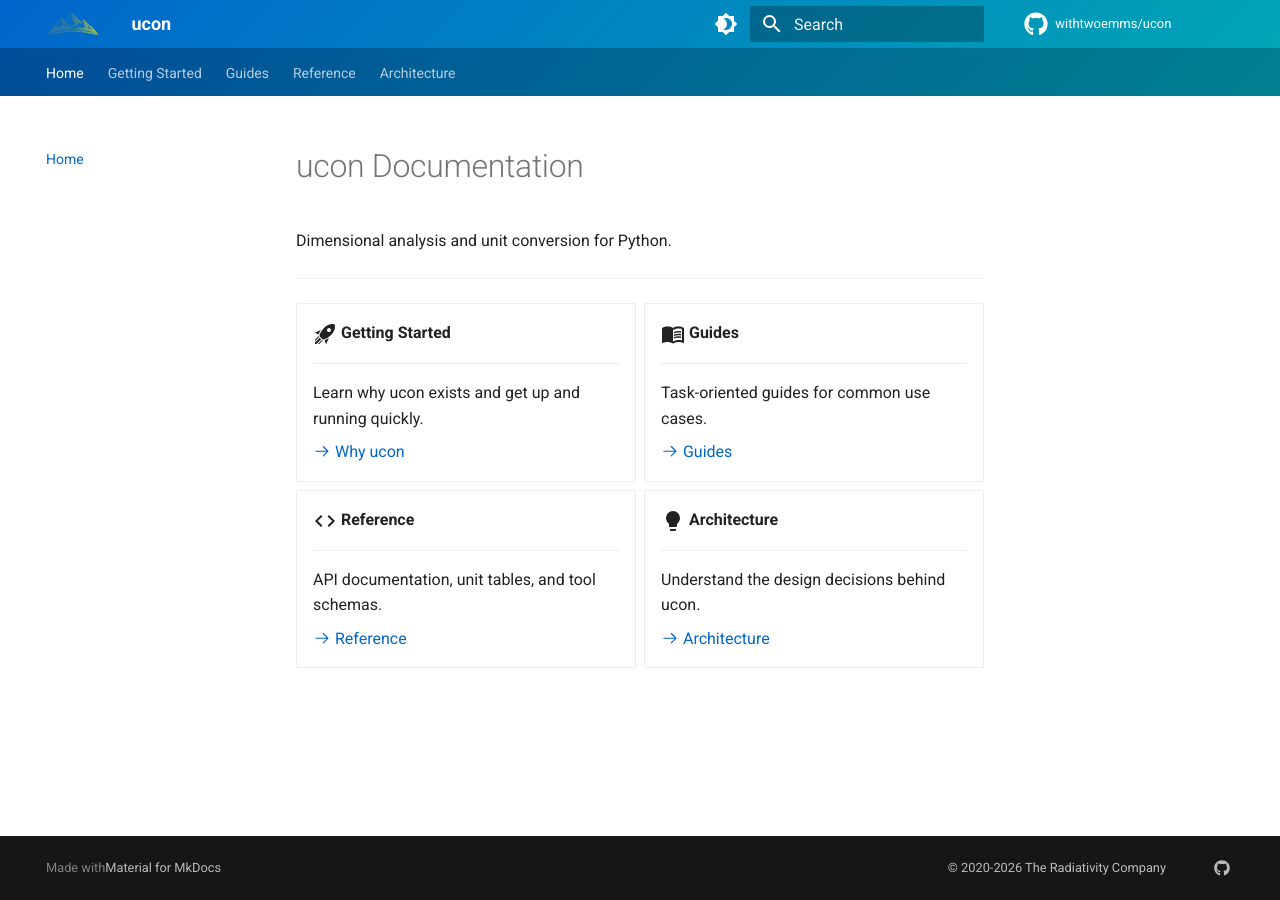
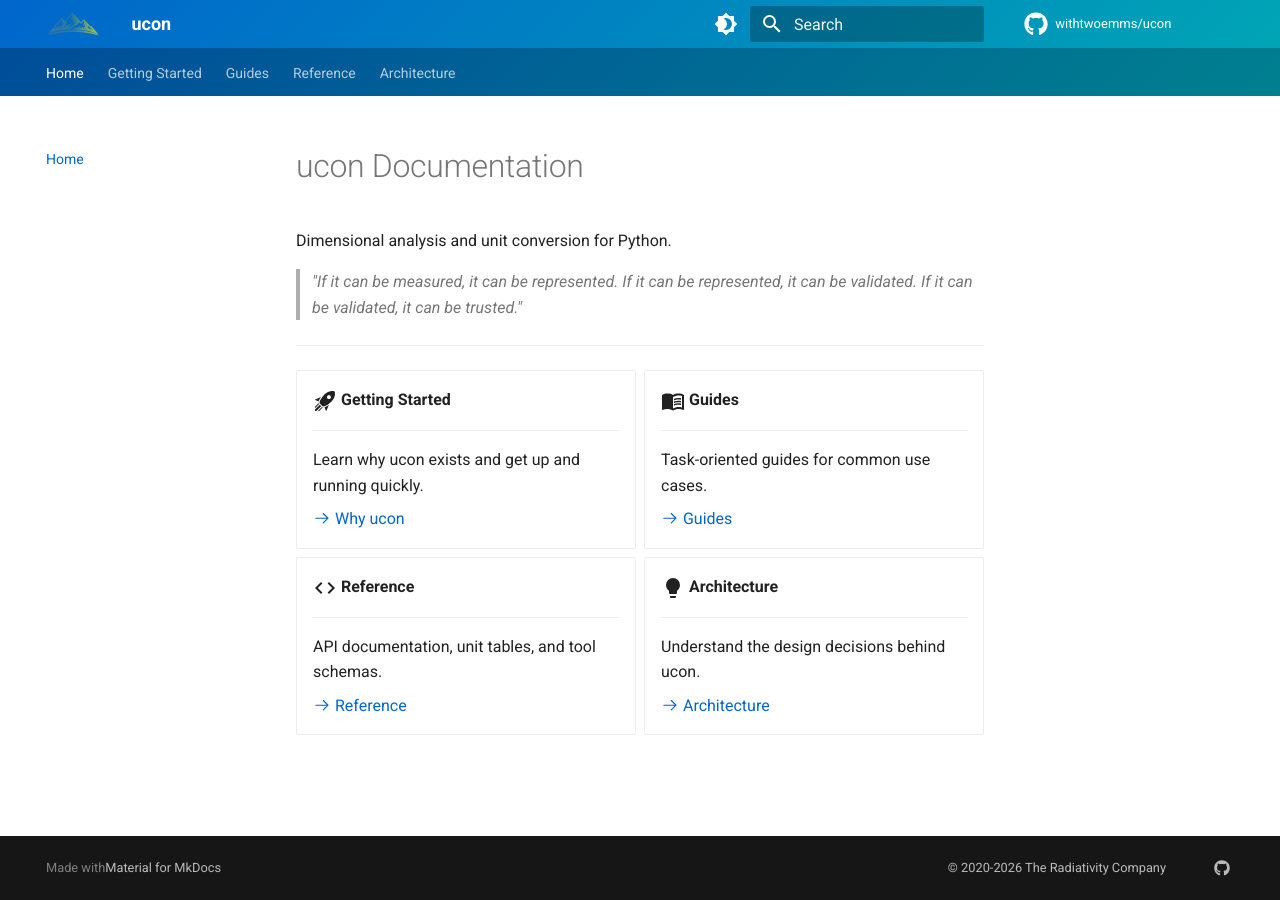
Before and after one commit to withtwoemms/ucon, an MkDocs documentation site: the page built from docs/index.md, in a window 1280 px wide. Built offline with MkDocs 1.6.1 and Material for MkDocs 9.7.7, drawn with Linux system fonts in a browser that asks for light colours; comment, search, counter and statistics services are not loaded.

Commit message:
adds guiding principle as block quote to docs landing page

```diff
--- a/docs/index.md
+++ b/docs/index.md
@@ -1,6 +1,10 @@
 # ucon Documentation
 
 Dimensional analysis and unit conversion for Python.
+
+> *"If it can be measured, it can be represented.
+> If it can be represented, it can be validated.
+> If it can be validated, it can be trusted."*
 
 ---
 
```
